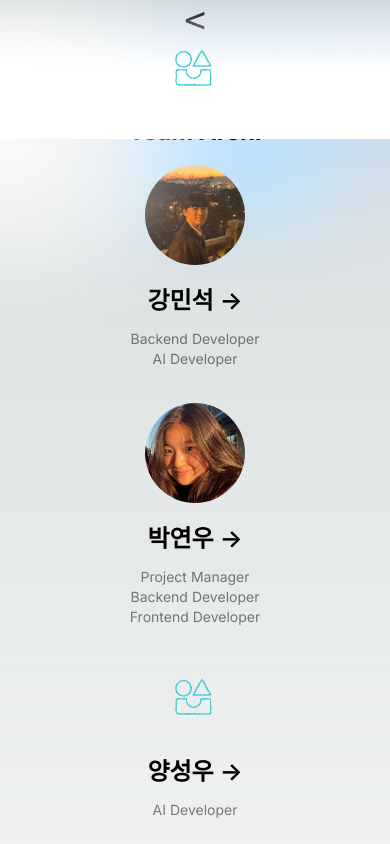
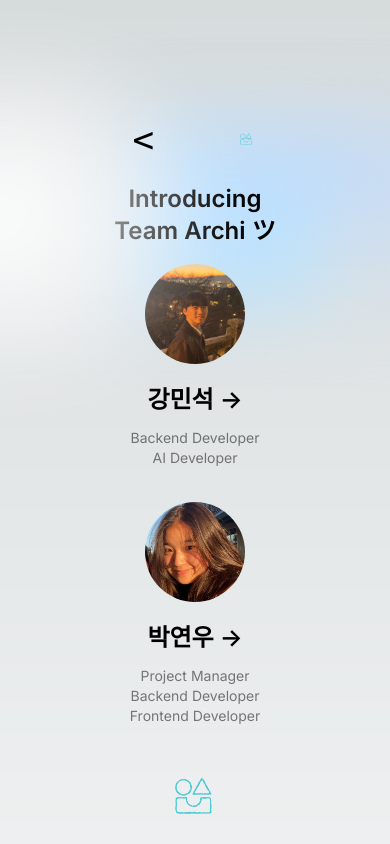
Before and after one commit to archi-corp/about-us, a Next.js app in the folder archi_web/: page /archi in a window 390 px wide. Shown: the top 844 px of the page. Built offline with nearby package versions, Linux system fonts and the light colour scheme.

Commit message:
fix(member): fix behaviour top-most elements & adjust name grid and title position

```diff
--- a/archi_web/src/app/archi/page.tsx
+++ b/archi_web/src/app/archi/page.tsx
@@ -6,17 +6,17 @@ export default function Home() {
   return (
     <main className="flex min-h-screen flex-col items-center justify-center p-24">
       {/*Fix logo and back button to the top*/}
-      <div className="z-10 w-full max-w-7xl items-center justify-between font-mono text-sm lg:flex">
+      <div className="z-10 flex w-full max-w-7xl items-center justify-between font-mono text-sm">
         {/*<p className="fixed left-0 top-0 flex w-full justify-center border-b border-gray-300 bg-gradient-to-b from-zinc-200 pb-6 pt-8 backdrop-blur-2xl dark:border-neutral-800 dark:bg-zinc-800/30 dark:from-inherit lg:static lg:w-auto  lg:rounded-xl lg:border lg:p-4 lg:dark:bg-zinc-800/30">*/}
         <Link
           href="/"
-          className="font fixed left-0 top-0 flex w-full justify-center text-4xl font-thin lg:static lg:w-auto lg:rounded-xl lg:p-4"
+          className="font left-0 top-0 flex w-full justify-center text-4xl font-thin lg:static lg:w-auto lg:rounded-xl lg:p-4"
         >
           {" "}
           &lt;{" "}
         </Link>{" "}
         &nbsp;
-        <div className="fixed right-0 top-0 flex w-full items-center justify-center bg-gradient-to-t from-white via-white lg:static lg:size-auto lg:bg-none dark:from-black dark:via-black">
+        <div className="right-0 top-0 flex w-full items-center justify-center bg-transparent lg:static lg:size-auto lg:bg-none">
           <a
             className="pointer-events-none flex place-items-center gap-2 p-8 lg:pointer-events-auto lg:p-0"
             href="https://github.com/archi-corp"
@@ -36,14 +36,16 @@ export default function Home() {
         </div>
       </div>
 
-      <div className="flex w-full grow place-items-center items-center justify-center before:absolute before:h-[300px] before:w-full before:-translate-x-1/2 before:rounded-full before:bg-gradient-radial before:from-white before:to-transparent before:blur-2xl before:content-[''] after:absolute after:-z-20 after:h-[180px] after:w-full after:translate-x-1/3 after:bg-gradient-conic after:from-sky-200 after:via-blue-200 after:blur-2xl after:content-[''] sm:before:w-[480px] sm:after:w-[240px] before:lg:h-[360px] before:dark:bg-gradient-to-br before:dark:from-transparent before:dark:to-blue-700 before:dark:opacity-10 after:dark:from-sky-900 after:dark:via-[#0141ff] after:dark:opacity-40">
-        <h1 className="text-center text-2xl font-bold lg:text-4xl">
-          Team Archi
+      <div className="flex flex-col w-full grow items-center justify-center">
+        {/* team archi title */}
+        <div className="flex w-full place-items-center lg:mb-4 items-center justify-center before:absolute before:h-[300px] before:w-full before:-translate-x-1/2 before:rounded-full before:bg-gradient-radial before:from-white before:to-transparent before:blur-2xl before:content-[''] after:absolute after:-z-20 after:h-[180px] after:w-full after:translate-x-1/3 after:bg-gradient-conic after:from-sky-200 after:via-blue-200 after:blur-2xl after:content-[''] sm:before:w-[480px] sm:after:w-[240px] before:lg:h-[360px] before:dark:bg-gradient-to-br before:dark:from-transparent before:dark:to-blue-700 before:dark:opacity-10 after:dark:from-sky-900 after:dark:via-[#0141ff] after:dark:opacity-40">
+          <h1 className="text-center text-2xl font-semibold sm:mb-3 lg:text-4xl">
+            Introducing Team Archi ツ
           </h1>
         </div>
 
         {/* Center Names Grid */}
-      <div className="flex w-full grow items-center justify-center">
+        <div className="flex w-full items-center justify-center">
           <div className="grid content-center text-center lg:mb-0 lg:w-full lg:max-w-5xl lg:grid-cols-5 lg:text-left">
             {/* 강민석 =======================================================================================================================*/}
             <Link href="/archi/minseok" legacyBehavior>
@@ -55,7 +57,7 @@ export default function Home() {
                   src={"/profile_images/minseok.jpg"}
                   alt={"강민석"}
                   className={
-                  "mx-auto mb-5 rounded-full object-cover lg:mx-0 lg:items-start"
+                    "mx-auto mb-5 lg:h-24 lg:w-24 sm:h-20 sm:w-20 rounded-full object-cover lg:mx-0 lg:items-start"
                   }
                   width={100}
                   height={100}
@@ -82,7 +84,7 @@ export default function Home() {
                   src={"/profile_images/rachel.jpg"}
                   alt={"박연우"}
                   className={
-                  "mx-auto mb-5 rounded-full object-cover lg:mx-0 lg:items-start"
+                    "mx-auto mb-5 lg:h-24 lg:w-24 sm:h-20 sm:w-20 rounded-full object-cover lg:mx-0 lg:items-start"
                   }
                   width={100}
                   height={100}
@@ -110,7 +112,7 @@ export default function Home() {
                   src={"/logo-chalk.png"}
                   alt={"양성우"}
                   className={
-                  "mx-auto mb-5 rounded-full object-cover lg:mx-0 lg:items-start"
+                    "mx-auto mb-5 lg:h-24 lg:w-24 sm:h-20 sm:w-20 rounded-full object-cover lg:mx-0 lg:items-start"
                   }
                   width={100}
                   height={100}
@@ -136,7 +138,7 @@ export default function Home() {
                   src={"/profile_images/rlaalswl.jpg"}
                   alt={"이지훈"}
                   className={
-                  "mx-auto mb-5 rounded-full object-cover lg:mx-0 lg:items-start"
+                    "mx-auto mb-5 lg:h-24 lg:w-24 sm:h-20 sm:w-20 rounded-full object-cover lg:mx-0 lg:items-start"
                   }
                   width={100}
                   height={100}
@@ -162,7 +164,7 @@ export default function Home() {
                   src={"/profile_images/woodio.jpg"}
                   alt={"우정균"}
                   className={
-                  "mx-auto mb-5 rounded-full object-cover lg:mx-0 lg:items-start"
+                    "mx-auto mb-5 lg:h-24 lg:w-24 sm:h-20 sm:w-20 rounded-full object-cover lg:mx-0 lg:items-start"
                   }
                   width={100}
                   height={100}
@@ -180,6 +182,7 @@ export default function Home() {
             </Link>
           </div>
         </div>
+      </div>
     </main>
   );
 }
--- a/package.json
+++ b/package.json
@@ -2,6 +2,7 @@
   "devDependencies": {
     "@commitlint/cli": "^19.5.0",
     "@commitlint/config-conventional": "^19.5.0",
+    "eslint": "^8.57.0",
     "lefthook": "^1.7.15"
   }
 }
```
Also changed, not shown: 1 other file (tests, documents, lock files or other folders). Lines whose indentation alone changed are shown as unchanged.
